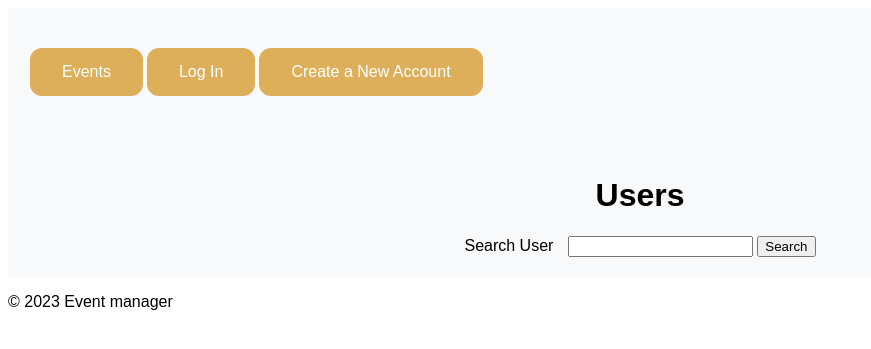
After one commit to smatand/iis2023, a Flask app: template templates/users.html in a window 1280 px wide. The commit adds this page. Shown: the top 349 px of the page, without its empty margins (0-871 px from the left). Run offline with Flask 3, Linux system fonts and the light colour scheme; the template is opened without the code that fills it: values that come from a table or form of the project are taken from there, others are empty.

Commit message:
Add user management

```diff
--- a/app.py
+++ b/app.py
@@ -16,7 +16,9 @@ from forms import (
     EventAttendanceForm,
     EventAttendanceCancelForm,
     DeleteReviewForm,
-    EditEventForm
+    EditEventForm,
+    UserSearchForm,
+    UserUpdateForm
 )
 from yaml import load, FullLoader
 from sqlalchemy import and_, or_
@@ -129,11 +131,35 @@ def index():
     )
 
 
-@app.route("/users")
+@app.route("/users", methods=['GET', 'POST'])
+@login_required
 def users():
-    user_list = User.get_list()
-    print(user_list)
-    return str(user_list)
+    if current_user.role.value < 3:
+        return redirect(url_for('index'))
+
+    users = User.query.all()
+    form = UserSearchForm()
+
+    if form.validate_on_submit():
+        search_term = form.search.data
+        users = User.query.filter(User.name == search_term).all()
+
+    return render_template('users.html', form=form, users=users)
+
+
+@app.route("/edit_user/<int:id>", methods=['GET', 'POST'])
+@login_required
+def edit_user(id):
+    user = User.query.get_or_404(id)
+    form = UserUpdateForm()
+
+    if form.validate_on_submit():
+        desired_role = form.role.data
+        user.role = RoleEnum[desired_role].name
+        db.session.commit()
+        return redirect(url_for('edit_user', id=id))
+
+    return render_template('edit_user.html', form=form, user=user)
 
 
 @app.route("/register", methods=['GET', 'POST'])
--- a/config.yaml
+++ b/config.yaml
@@ -1,6 +1,6 @@
 user:
-  name: name
-  password: pwd
+  name: admin
+  password: changeme
 
 server:
   IP: 127.0.0.1
--- a/forms.py
+++ b/forms.py
@@ -1,6 +1,6 @@
 from datetime import datetime, timedelta
 from flask_wtf import FlaskForm
-from models import Place, Category
+from models import Place, Category, RoleEnum
 from wtforms import (
     StringField,
     DateTimeField,
@@ -152,3 +152,11 @@ class FilterForm(FlaskForm):
         super(FilterForm, self).__init__(*args, **kwargs)
         self.category.choices = [(c.id, c.name) for c in Category.query.all()]
         self.place.choices = [(p.id, p.name) for p in Place.query.all()]
+
+class UserSearchForm(FlaskForm):
+    search = StringField('Search User')
+    submit = SubmitField('Search')
+
+class UserUpdateForm(FlaskForm):
+    role = SelectField('Set Role', choices=[(role.name) for role in RoleEnum])
+    submit = SubmitField('Update')
--- a/templates/base.html
+++ b/templates/base.html
@@ -60,6 +60,9 @@
             <ul class="nav-menu">
                 <li><button class="nav-button" onclick="window.location.href='{{ url_for('index') }}';">Events</button></li>
                 {% if current_user.is_authenticated %}
+                {% if current_user.role.value == 3 %}
+                <li><button class="nav-button" onclick="window.location.href='{{ url_for('users') }}';">Users</button></li>
+                {% endif %}
                 <li><button class="nav-button" onclick="window.location.href='{{ url_for('places') }}';">Places</button></li>
                 <li><button class="nav-button" onclick="window.location.href='{{ url_for('categories') }}';">Categories</button></li>
                 <li><button class="nav-button-my" onclick="window.location.href='{{ url_for('home') }}';">My calendar</button></li>
--- /dev/null
+++ b/templates/users.html
@@ -0,0 +1,25 @@
+{% extends "base.html" %}
+
+{% block content %}
+<header>
+	<h1>Users</h1>
+	<div style="display: flex; justify-content: center;">
+		<form method="POST" action="/users">
+			{{ form.csrf_token }}
+			{{ form.search.label }} {{ form.search(size=20) }} {{ form.submit }}
+		</form>
+	</div>
+</header>
+
+<main>
+	<ul class="place-list">
+		{% for user in users %}
+		<li class="place-item">
+			<h2 class="place-name">{{ user.name }}</h2>
+			<p class="place-description">{{ user.role.name }}</p>
+			<button class="event-unapproved" onclick="window.location.href='{{ url_for('edit_user', id=user.id) }}';">Edit role</button>
+		</li>
+		{% endfor %}
+	</ul>
+</main>
+{% endblock %}
```
Also changed, not shown: static/search.css (added, +14 -0 lines), templates/edit_user.html (added, +16 -0 lines).
